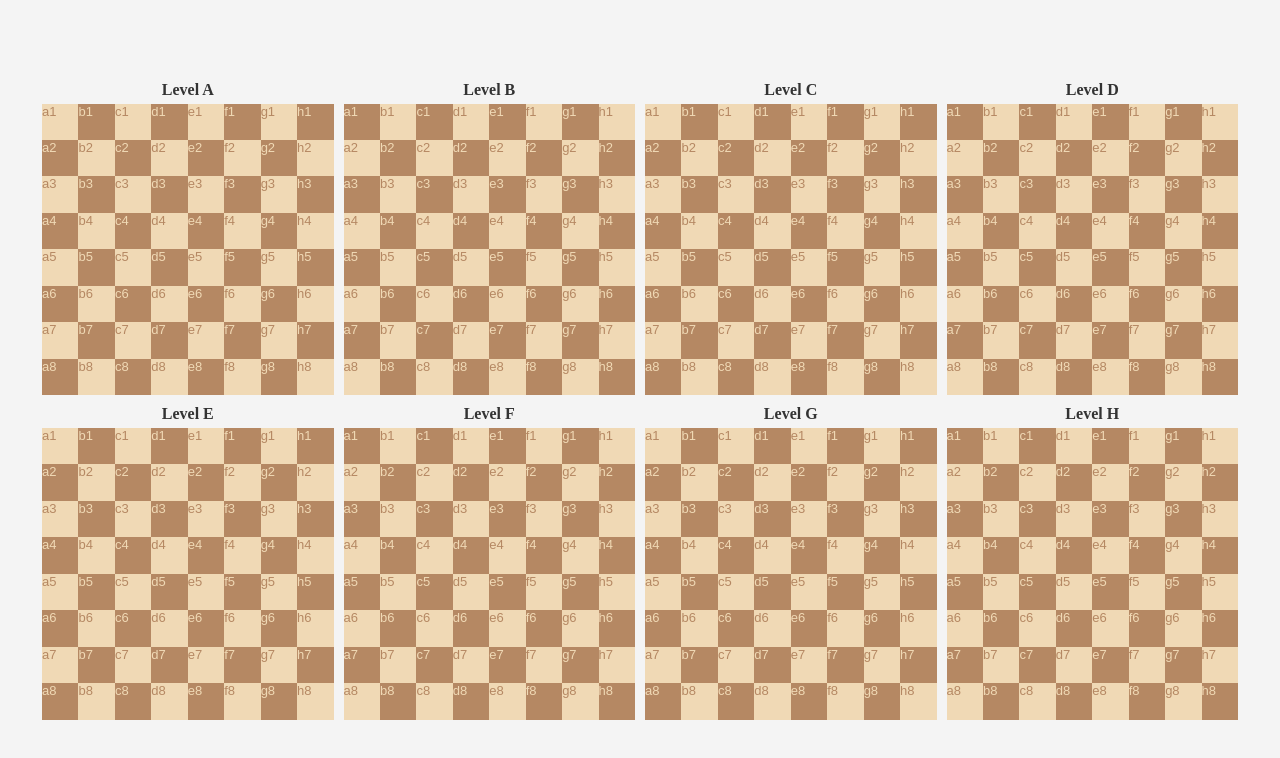
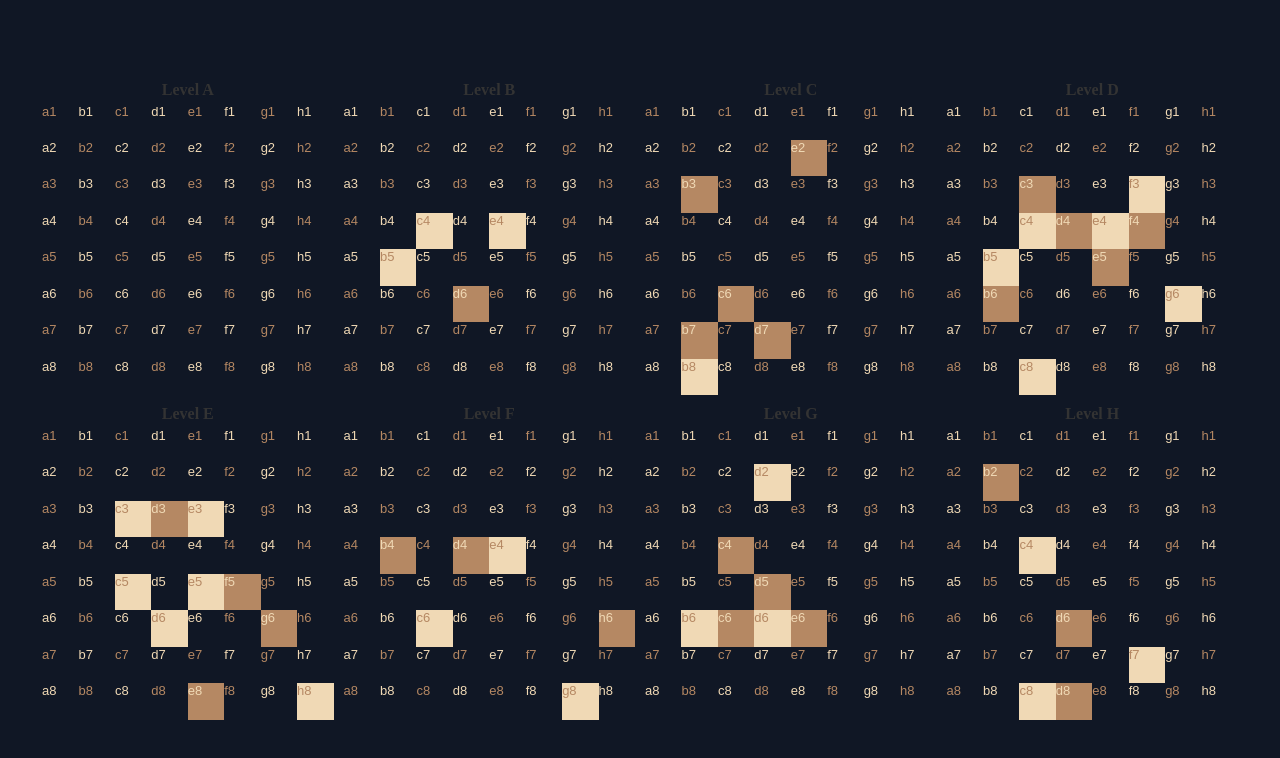
Before and after one commit to scripthropus/3dimensional-knight-tour, a React (Vite) app: page / in a window 1280 px wide. Shown: the top 758 px of the page. Built offline with nearby package versions, Linux system fonts and the light colour scheme.

Commit message:
作成されたナイトツアーのマスのみ表示されるようにした

```diff
--- a/src/App.tsx
+++ b/src/App.tsx
@@ -2,8 +2,10 @@ import { ChessBoards } from "./ChessBoards";
 
 function App() {
 	return (
-		<div className="container">
-			<ChessBoards />
+		<div className="bg">
+			<div className="container">
+				<ChessBoards />
+			</div>
 		</div>
 	);
 }
--- a/src/ChessBoard.tsx
+++ b/src/ChessBoard.tsx
@@ -12,6 +12,14 @@ export const ChessBoard: React.FC<ChessBoardProps> = ({
 	onSquareClick,
 	validMoves,
 }) => {
+	const isValidMove = (thisSquare: Position3D) => {
+		return validMoves.some(
+			(move) =>
+				move.file === thisSquare.file &&
+				move.rank === thisSquare.rank &&
+				move.level === thisSquare.level,
+		);
+	};
 	return (
 		<div className="chessBoard">
 			{ranks.map((rank) =>
@@ -28,18 +36,11 @@ export const ChessBoard: React.FC<ChessBoardProps> = ({
 						<div
 							key={squareId}
 							onClick={() => {
-								if (
-									validMoves.some(
-										(move) =>
-											move.file === thisSquare.file &&
-											move.rank === thisSquare.rank &&
-											move.level === thisSquare.level,
-									)
-								) {
+								if (isValidMove(thisSquare)) {
 									onSquareClick(thisSquare);
 								}
 							}}
-							className={`square ${isWhite ? "black" : "white"} `}
+							className={`square ${isWhite ? "black" : "white"} ${isValidMove(thisSquare) ? "" : "vacant"}`}
 						>
 							{squareId}
 						</div>
--- a/src/ChessBoards.tsx
+++ b/src/ChessBoards.tsx
@@ -1,10 +1,13 @@
 import { useState } from "react";
 import { ChessBoard } from "./ChessBoard.tsx";
 import "./chessBoards.css";
-import { Levels, levels, Position3D } from "./knightTour.ts";
+import { Levels, levels, Position3D, makeTour } from "./knightTour.ts";
 
 export const ChessBoards = () => {
-	const [validMoves, setValidMoves] = useState<Position3D[]>([]);
+	const testPos: Position3D = { file: "e", rank: 5, level: "E" };
+	const [validMoves, setValidMoves] = useState<Position3D[]>(
+		makeTour(50, testPos),
+	);
 	const onSquareClick = () => {};
 	return (
 		<div className=" layout-container">
--- a/src/chessBoards.css
+++ b/src/chessBoards.css
@@ -9,6 +9,7 @@
 	padding: 10px;
 	box-sizing: border-box;
 	margin: 0 auto;
+	background-color: #101725;
 }
 
 .square-wrapper {
--- a/src/index.css
+++ b/src/index.css
@@ -8,7 +8,8 @@ body {
 	justify-content: center;
 	min-width: 320px;
 	min-height: 100vh;
-	background-color: #f4f4f4;
+	background-color: ;
 	overflow: hidden;
 	box-sizing: border-box;
+	background-color: #101725;
 }
```
Also changed, not shown: 1 other file (tests, documents, lock files or other folders).
